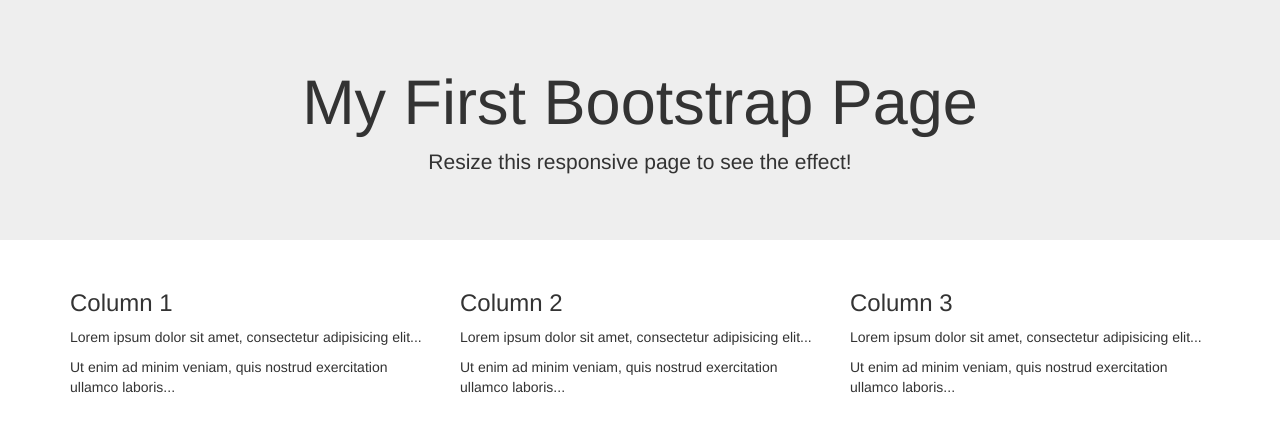
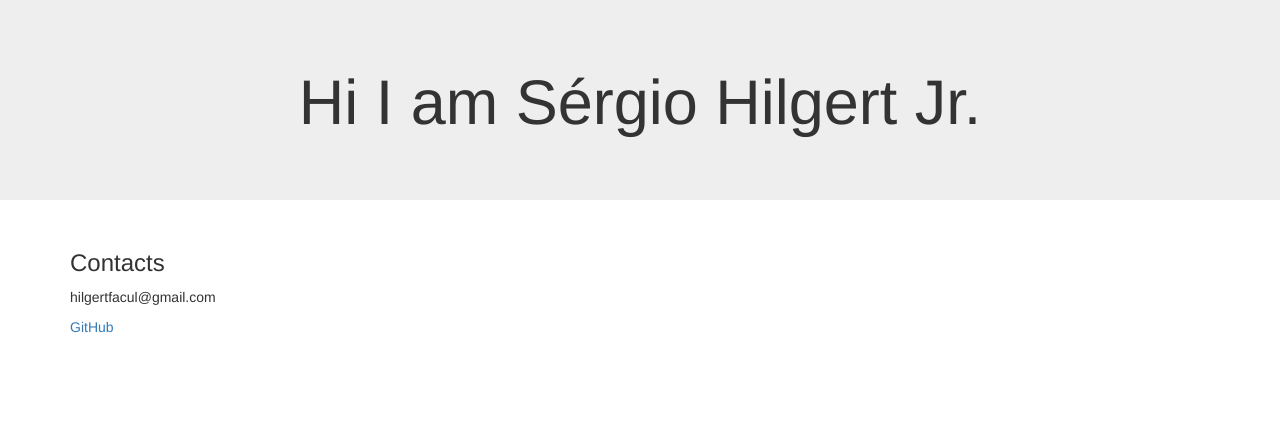
Before and after one commit to sHilgert/sHilgert.github.io, a plain HTML site: page index.html in a window 1280 px wide. Drawn offline with nearby package versions, Linux system fonts and the light colour scheme.

Commit message:
First version of site

```diff
--- a/index.html
+++ b/index.html
@@ -1,7 +1,7 @@
 <!DOCTYPE html>
 <html lang="en">
 <head>
-  <title>Bootstrap Example</title>
+  <title>Sérgio Hilgert</title>
   <meta charset="utf-8">
   <meta name="viewport" content="width=device-width, initial-scale=1">
   <link rel="stylesheet" href="https://maxcdn.bootstrapcdn.com/bootstrap/3.3.7/css/bootstrap.min.css">
@@ -11,26 +11,16 @@
 <body>
 
 <div class="jumbotron text-center">
-  <h1>My First Bootstrap Page</h1>
-  <p>Resize this responsive page to see the effect!</p>
+  <h1>Hi I am Sérgio Hilgert Jr.</h1>
+  <p></p>
 </div>
 
 <div class="container">
   <div class="row">
     <div class="col-sm-4">
-      <h3>Column 1</h3>
-      <p>Lorem ipsum dolor sit amet, consectetur adipisicing elit...</p>
-      <p>Ut enim ad minim veniam, quis nostrud exercitation ullamco laboris...</p>
-    </div>
-    <div class="col-sm-4">
-      <h3>Column 2</h3>
-      <p>Lorem ipsum dolor sit amet, consectetur adipisicing elit...</p>
-      <p>Ut enim ad minim veniam, quis nostrud exercitation ullamco laboris...</p>
-    </div>
-    <div class="col-sm-4">
-      <h3>Column 3</h3>
-      <p>Lorem ipsum dolor sit amet, consectetur adipisicing elit...</p>
-      <p>Ut enim ad minim veniam, quis nostrud exercitation ullamco laboris...</p>
+      <h3>Contacts</h3>
+      <p>hilgertfacul@gmail.com</p>
+      <p><a href = "github.com/sHilgert">GitHub</a></p>
     </div>
   </div>
 </div>
```
